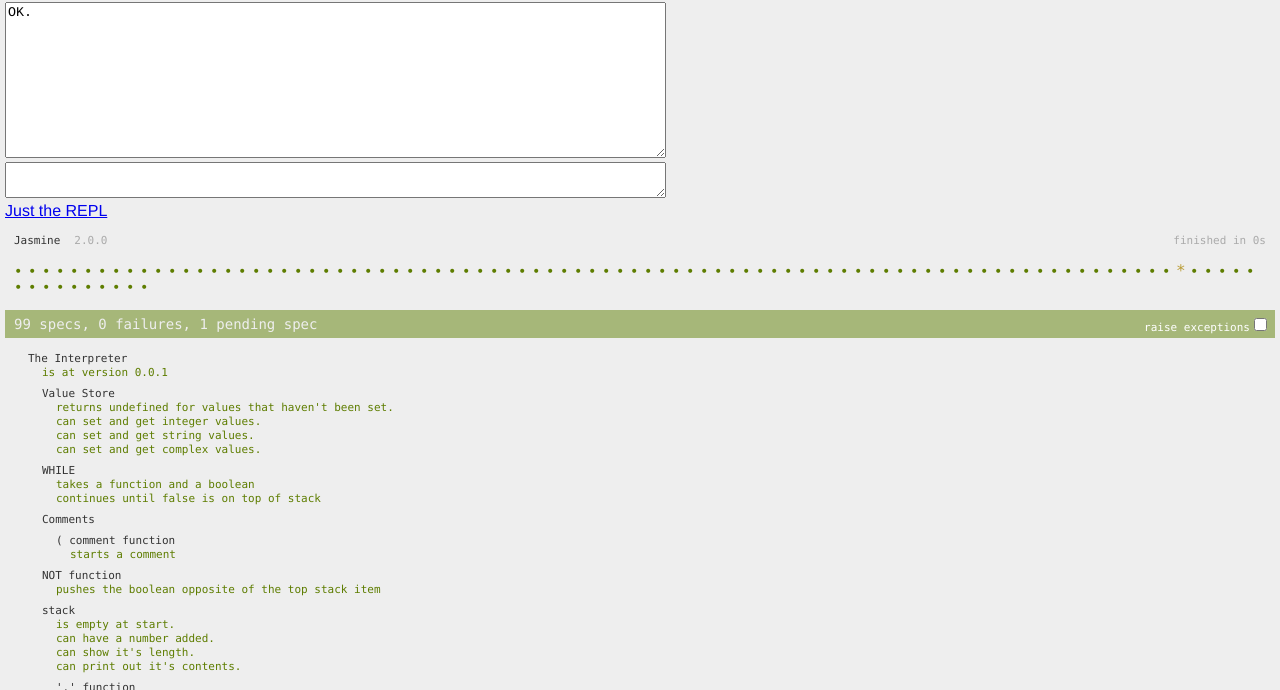
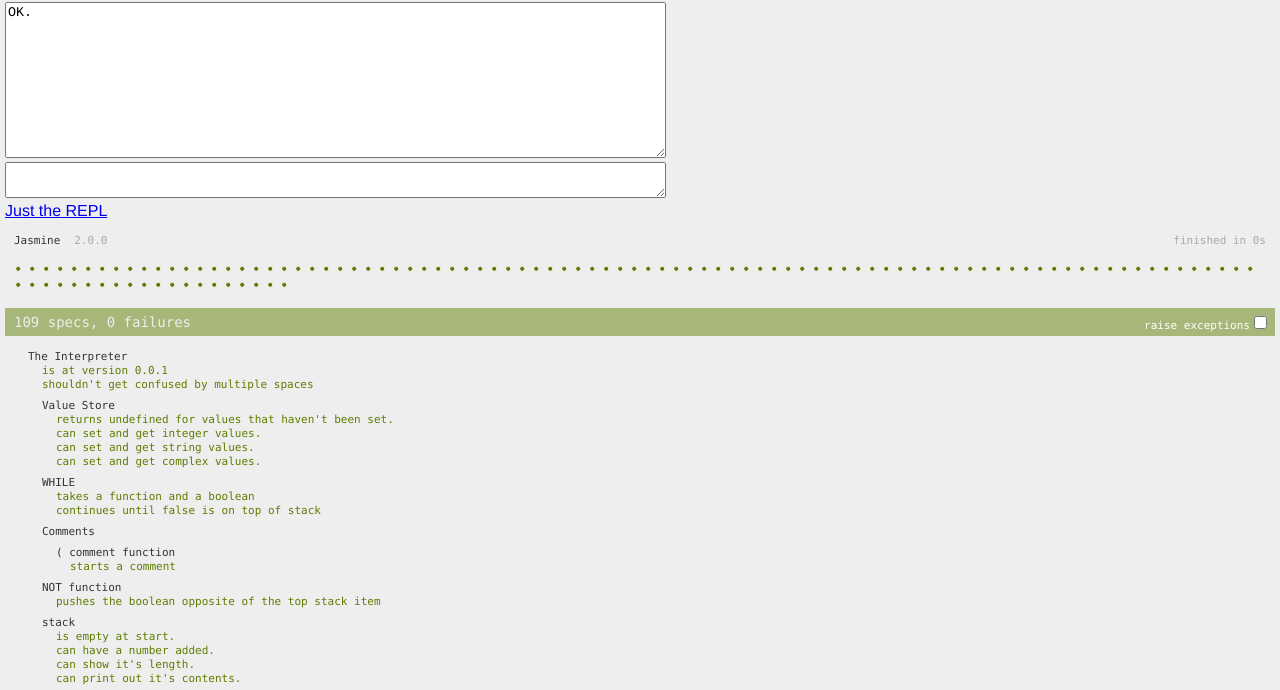
Before and after one commit to jococo/sallied-forth, a website: page tests/index.html in a window 1280 px wide. Shown: the part 78-768 px from the top of the page. Drawn offline with Linux system fonts and the light colour scheme.

Commit message:
Nested data
Various combinations of Array and Object have been tested working. Good
step towards JS interop.
Fixed bug where multiple consecutive spaces caused compiler to bomb.

```diff
--- a/tests/index.html
+++ b/tests/index.html
@@ -17,13 +17,13 @@
     <script src="js/salliedforth.js"></script>
     <script>
       var self = this;
-      var interpreter = new salliedforth.Interpreter();
+      var interpreter = new salliedforth.Interpreter(window);
       var inputter = document.getElementById('inputBox');
       var logText = document.getElementById('logBox');
 
       var log = function( txt ) {
         var oldText = logText.value;
-        logText.value = oldText + '\n' + txt;
+        logText.value = oldText + '\n' + JSON.stringify( txt );
         logText.scrollTop = logText.scrollHeight;
       }
 
--- a/tests/js/salliedforth-interpreter-test.js
+++ b/tests/js/salliedforth-interpreter-test.js
@@ -9,7 +9,7 @@ describe("The Interpreter", function() {
   function expectResult( inStr, out ) {
     result = itp.interpret(inStr);
     var resultFirst = result.pop();
-    if( Array.isArray( out ) ) {
+    if( Array.isArray( out ) || (out === Object(out)) ) {
       expect(resultFirst).toEqual(out);
     } else {
       expect(resultFirst).toBe(out);
@@ -27,6 +27,11 @@ describe("The Interpreter", function() {
 
   it("is at version 0.0.1", function() {
     expect(itp.versionString).toBe('0.0.1');
+  });
+
+  it("shouldn't get confused by multiple spaces", function() {
+    expectResult('3 2  + .', 5);
+    expectResult('9        7  *   .   ', 63);
   });
 
   describe("Value Store", function() {
@@ -185,7 +190,7 @@ describe("The Interpreter", function() {
       it("drops the top stack item.", function() {
         result = itp.interpret("7 8 drop .l .");
         expect(result.pop()).toBe(7); // top item
-        expect(result.stackLength).toBe(0);
+        expect(result.stackSize).toBe(0);
       });
 
       it("throws an error if stack is empty", function() {
@@ -460,21 +465,13 @@ describe("The Interpreter", function() {
     describe("CREATE", function() {
 
       it("it creates a new CustomCommand", function() {
-        result = itp.interpret('word spoon create .l');
-        expect(result.pop()).toEqual(0);
-        expect(itp.newCommand).toBeDefined();
+        result = itp.interpret('word spoon create .s');
+        expect(result.stackSize).toEqual(0);
+        expect(itp.newCommands.current()).toBeDefined();
       });
 
       it("throws an error if no name is supplied.", function() {
         expectThrow('create');
-      });
-
-      it("throws an error if create already called.", function() {
-        itp.interpret('word andy create');
-        result = function() {
-          itp.interpret('word gill create');
-        };
-        expect(result).toThrow();
       });
 
     });
@@ -482,17 +479,17 @@ describe("The Interpreter", function() {
     describe("fn{ and } functions", function() {
 
       it("fn{ sets compilationMode to true.", function() {
-        expect(itp.compilationMode).toBeFalsy();
+        expect(itp.compilationMode()).toBeFalsy();
         itp.interpret('fn{');
-        expect(itp.compilationMode).toBe(true);
+        expect(itp.compilationMode()).toBe(true);
       });
 
       it("} sets compilationMode to false and needs to run as immediate.", function() {
-        expect(itp.compilationMode).toBeFalsy();
+        expect(itp.compilationMode()).toBeFalsy();
         itp.interpret('fn{');
-        expect(itp.compilationMode).toBe(true);
+        expect(itp.compilationMode()).toBe(true);
         itp.interpret('}');
-        expect(itp.compilationMode).toBeFalsy();
+        expect(itp.compilationMode()).toBeFalsy();
       });
 
     });
@@ -501,9 +498,9 @@ describe("The Interpreter", function() {
 
       it("exits compilation mode.", function() {
         itp.interpret('fn{');
-        expect(itp.compilationMode).toBeTruthy();
+        expect(itp.compilationMode()).toBeTruthy();
         itp.interpret(';');
-        expect(itp.compilationMode).toBeFalsy();
+        expect(itp.compilationMode()).toBeFalsy();
       });
 
       it("updates dictionaryHead.", function() {
@@ -542,7 +539,7 @@ describe("The Interpreter", function() {
 
       it("creates a new word.", function() {
         itp.interpret(': monolith ;');
-        expect(itp.compilationMode).toBeFalsy();
+        expect(itp.compilationMode()).toBeFalsy();
       });
 
       it("creates a findable word.", function() {
@@ -618,9 +615,9 @@ describe("The Interpreter", function() {
   describe("Arrays", function() {
 
     it("are defined using '[' and ']'.", function() {
-      result = itp.interpret('[ 1 2 3 ] .l .s');
+      result = itp.interpret('[ 1 2 3 ] .s');
       expect(result.pop()).toEqual([[1,2,3]]);
-      expect(result.stackLength).toBe(1);
+      expect(result.stackSize).toBe(1);
     });
 
     it("are a single item on the stack", function() {
@@ -636,9 +633,6 @@ describe("The Interpreter", function() {
       expectResult('[ ] array? .', true);
     });
 
-    xit("can be nested", function() {
-      expectResult('[ 1 [ 2 ] 3 ] .l .s', '1 null');
-    });
 
   });
 
@@ -659,7 +653,51 @@ describe("The Interpreter", function() {
       expectThrow('{ jeff 1999 oops }');
     });
 
+  });
+
+  describe("Nesting", function() {
+
+    it("Arrays can be nested in Arrays", function() {
+      expectResult('[ 1 [ 2 ] 3 ] .', [1,[2],3]);
+    });
+
+    it("Arrays can be nested in Arrays can be nested in Arrays", function() {
+      expectResult('[ 19 [ 1 [ 2 ] 3 ] 99 ] .', [ 19, [ 1, [ 2 ], 3 ], 99 ]);
+    });
+
+    it("Arrays can be nested in Objects", function() {
+      expectResult('{ a [ 2 4 8 ] b -99 } .', { a: [ 2, 4, 8 ], b: -99 });
+    });
+
+    it("Objects can be nested in Objects", function() {
+      expectResult('{ a { c 48 } b -99 } .', { a: { c: 48 }, b: -99 });
+    });
+
+    it("Objects can be nested in Objects can be nested in Objects", function() {
+      expectResult('{ a { c 48 d { e 1000 } } b -99 } .',
+                   { a: { c: 48, d: { e: 1000 } }, b: -99 });
+    });
+
+    it("Objects can be nested in Arrays", function() {
+      expectResult('[ 2 4 { a -99 } 8 ] .', [ 2, 4, { a: -99 }, 8 ]);
+    });
+
   })
+
+  /**
+    words to test:
+      vocs - list vocabularies
+      vocabulary - create a new vocabulary
+      words - list the words in the current vocab
+      also - dup the top item on the search-order-stack
+  */
+  describe("Vocabularies", function() {
+
+    it("description", function() {
+
+    });
+
+  });
 
   // what sort of a word is interop?
   describe("JavaScript interoperability", function() {
@@ -676,8 +714,17 @@ describe("The Interpreter", function() {
         return "Hello from Root!";
       };
       this.rootAdd = function(num) {
-        self.rootCount += num;
+        // self.rootCount += num;
+        return self.rootCount + num;
       };
+      this.rootCountInc = function(num) {
+        if( num ) {
+          self.rootCount += num;
+        } else {
+          self.rootCount += 1;
+        }
+      }
+
       this.rootNames = [
         "Anne", "Bobby", "Catherine", "Dave", "Esther", "Fred", "Gill",
         "Henry", "Ida", "Joseph", "Kate", "Lyndon", "Marie", "Neil"
@@ -768,6 +815,29 @@ describe("The Interpreter", function() {
 
       describe("calling JS functions", function() {
 
+        it("can call js functions with no params, returns value", function() {
+          jsResult = forthInt.interpret('[] js-> rootHello .');
+          expect(jsResult.pop()).toBe('Hello from Root!');
+        });
+
+        it("can call js functions with params, returns value", function() {
+          jsResult = forthInt.interpret('[ 18 ] js-> rootAdd .');
+          expect(jsResult.pop()).toBe(41);
+        });
+
+        it("can call js functions with no params, no return value", function() {
+          jsResult = forthInt.interpret('[] js-> rootCountInc');
+          expect(jsResult.stackSize).toBe(0);
+          jsResult = forthInt.interpret('js@ rootCount .');
+          expect(jsResult.pop()).toEqual(24);
+        });
+
+        it("can call js functions with params, no return value", function() {
+          jsResult = forthInt.interpret('[ 10 ] js-> rootCountInc');
+          expect(jsResult.stackSize).toBe(0);
+          jsResult = forthInt.interpret('js@ rootCount .');
+          expect(jsResult.pop()).toEqual(33);
+        });
       });
 
     })
--- a/tests/js/salliedforth.js
+++ b/tests/js/salliedforth.js
@@ -79,11 +79,46 @@
     this.executeAfterCreation = true;
   };
 
+  /**
+    * A Stack implementation. Kinda useful in Forth.
+    */
+  var Stack = function(name) {
+    var self = this;
+    this.name = name;
+    this._stack = [];
+    this.push = function( item ) { // TODO should this be variadic?
+      self._stack.push( item );
+      return self; // TODO do we need to return anything?
+    };
+    this.pop = function() {
+      return self._stack.pop();
+    };
+    // return the top item without removing it.
+    this.current = function() {
+      return self._stack[self._stack.length - 1];
+    };
+    this.clear = function() {
+      self._stack.length = 0; // DC does it this way.
+      return self;
+    };
+    this.isEmpty = function() {
+      return self._stack.length < 1;
+    };
+  };
+
+  var CommandStack = function() {
+    Stack.call( this, "Command Stack" ); // call the Stack constructor
+    var self = this;
+    this.addToCurrent = function( item ) {
+      self.current().add( item );
+    };
+  };
+
   var ResponseData = function(status) {
     var self = this;
     this.data = [];
     this.status = status;
-    this.stackLength = 0;
+    this.stackSize = 0;
   };
 
   ResponseData.prototype.push = function(item) {
@@ -99,8 +134,25 @@
 
     this.dataStack = [];
     this.returnStack = [];
-    this.dictionary = undefined;
     this.dictionaryHead = undefined;
+
+    this.newCommands = new CommandStack();
+
+    // keeps track of the level of nesting
+    // TODO do we need to clear this on error?
+    this._compilationModeStack = new Stack();
+
+    this.compilationMode = function() {
+      return !!this._compilationModeStack.current();
+    };
+
+    this.enterCompilationMode = function() {
+      this._compilationModeStack.push(true);
+    };
+
+    this.leaveCompilationMode = function() {
+      this._compilationModeStack.pop();
+    };
 
     this.valueStore = mergeIn(world || {}, {'false': false, 'true': true});
 
@@ -147,7 +199,7 @@
         var newNode = {name: name, fn: fn, prev: self.dictionaryHead, immediate: !!imm};
         self.dictionaryHead = newNode;
       } else {
-        self.dictionary = self.dictionaryHead = {name: name, fn: fn, immediate: !!imm};
+        self.dictionaryHead = {name: name, fn: fn, immediate: !!imm};
       }
     };
 
@@ -226,7 +278,7 @@
           var flN = parseFloat(nextCommandName);
           if( isNaN(flN) ) {
 
-            if( self.compilationMode ) {
+            if( self.compilationMode() ) {
               // in compilationMode
               var commandDefn = self.findDefinition(nextCommandName);
               if( commandDefn ) {
@@ -235,17 +287,17 @@
                   commandDefn.fn();
                 } else {
                   // add it to this commands list of commands
-                  self.newCommand.add( commandDefn.fn );
+                  self.newCommands.addToCurrent( commandDefn.fn );
                 }
               } else { // if it's not a command try adding it to the new command anyway
-                self.newCommand.add( nextCommandName );
+                self.newCommands.addToCurrent( nextCommandName );
               }
             } else {
               self.executeWords(nextCommandName);
             }
           } else {
-            if( self.compilationMode ) {
-              self.newCommand.add(flN);
+            if( self.compilationMode() ) {
+              self.newCommands.addToCurrent(flN);
             } else {
               self.pushToDataStack(flN);
             }
@@ -256,11 +308,11 @@
 
     this.interpret = function(txt) {
       self.response = new ResponseData('OK.');
-      self.commands = txt.split(' ');
-      // response = self.commands;
+      self.commands = txt.split(/ +/);
+
       self.processCommands();
-      // self.log( self.response );
-      self.response.stackLength = self.dataStack.length;
+
+      self.response.stackSize = self.dataStack.length;
       return self.response;
     };
 
@@ -364,6 +416,17 @@
     this.addToDictionary('js!', function() {
       self.executeString('word');
       self.executeString('swap !');
+    });
+
+    this.addToDictionary('js->', function() {
+      var args = self.popFromDataStack();
+      self.executeString('word @');
+      // self.executeString('swap');
+      var fn = self.popFromDataStack();
+      var result = fn.apply(self.valueStore, args);
+      if( result !== undefined ) {
+        self.pushToDataStack( result );
+      }
     });
 
     // Maths words
@@ -515,40 +578,43 @@
     });
 
     this.addToDictionary('create', function() {
-      if(self.newCommand) {
-        self.error('Already compiling ' + self.newCommand.name + '!');
-      }
+      // TODO is this still needed?
+      // if(self.newCommands) {
+      //   self.error('Already compiling ' + self.newCommands.name + '!');
+      // }
       if( self.dataStack.length > 0) {
         // get the object ready
         var cmd = new CustomCommand( self.popFromDataStack(), self.dictionaryHead, self );
-        self.newCommand =  cmd;
+        self.newCommands.push( cmd );
         return;
       }
       self.error("CREATE needs a name.");
     });
 
     this.addToDictionary('fn{', function() {
-      self.compilationMode = true;
-      if( !self.newCommand ) {
-        self.newCommand = new CustomCommand( "Anonymous", undefined, self );
-      }
+      self.newCommands.push( new CustomCommand( "Anonymous", undefined, self ) );
+      self.enterCompilationMode(); // ->C
     });
 
     this.addToDictionary('}', function() {
-      self.compilationMode = false;
-      if( self.newCommand ) { // TODO temporary check, may need to provide a default flag in CustomCommand
-        self.pushToDataStack( self.newCommand );
-        if( self.newCommand.executeAfterCreation ) {
+      self.leaveCompilationMode(); // <-C
+      if( self.newCommands.current() ) { // TODO temporary check, may need to provide a default flag in CustomCommand
+        var latest = self.newCommands.pop();
+        self.pushToDataStack( latest );
+        if( latest.executeAfterCreation ) {
           self.executeWords('exec');
         }
-        self.newCommand = void 0;
+        // TODO untested array nesting code!
+        if( self.newCommands.current() && self.compilationMode() ) {
+          self.newCommands.addToCurrent( self.popFromDataStack() );
+        }
       }
     }, true);
 
     // for the moment this will try to act smart and
     // will test whether the top item on the stack
     // is a function or a CustomCommand
-    // may spli this up into two words if it looks unwieldy
+    // may split this up into two words if it looks unwieldy
     this.addToDictionary('exec', function() {
       if( self.dataStack.length > 0 ) {
         var cmd = self.popFromDataStack();
@@ -579,21 +645,26 @@
     }, true);
 
     this.addToDictionary(':', function() {
-      self.executeWords('word', 'create', 'fn{');
+      self.executeWords('word', 'create'); // , 'fn{');
+      self.enterCompilationMode();
     });
 
     // Defining Arrays
 
     this.addToDictionary('[', function() {
-      self.compilationMode = true;
-      self.newCommand = new ArrayCommand(self);
-    });
+      self.newCommands.push( new ArrayCommand(self) );
+      self.enterCompilationMode(); // ->C
+    }, true);
 
     this.addToDictionary(']', function() {
-      self.compilationMode = false;
-      if( self.newCommand ) {
-        self.newCommand.fn();
-        self.newCommand = void 0;
+      self.leaveCompilationMode(); // <-C
+      if( self.newCommands.current() ) {
+        self.newCommands.current().fn();
+        self.newCommands.pop();
+        // TODO untested array nesting code!
+        if( self.newCommands.current() && self.compilationMode() ) {
+          self.newCommands.addToCurrent( self.popFromDataStack() );
+        }
       }
     }, true);
 
@@ -601,14 +672,19 @@
       self.pushToDataStack( Array.isArray( self.popFromDataStack() ) );
     });
 
+    // empty array, useful for call JS funcs with no params
+    this.addToDictionary('[]', function() {
+      self.pushToDataStack([]);
+    });
+
     // Defining Objects
 
     // only need the opening word as } is defined for functions fn{
     // but still works for objects
     this.addToDictionary('{', function() {
-      self.compilationMode = true;
-      self.newCommand = new ObjectCommand(self);
-    });
+      self.newCommands.push( new ObjectCommand(self) );
+      self.enterCompilationMode(); // ->C
+    }, true);
 
     this.addToDictionary('object?', function() {
       var obj = self.popFromDataStack();
@@ -624,8 +700,8 @@
       }
     });
 
-    // ROT
-    this.interpret(': rot ( a b c -- b c a ) 2 roll ;');
+    // ROT ( a b c -- b c a )
+    this.interpret(': rot 2 roll ;');
 
     // increment the top number on the stack
     this.interpret( ': inc 1 + ;' );
@@ -638,7 +714,7 @@
       if( node ) {
         do {
           self.log(node.name);
-        } while (node = node.prev);
+        } while (!!(node = node.prev));
       }
     }, true);
 
```
Also changed, not shown: src/index.html (+2 -2 lines), src/js/salliedforth.js (+116 -40 lines), tests/js/dummy.js (deleted, +0 -4 lines), README.md, build/index.html, build/js/salliedforth.min.js.
